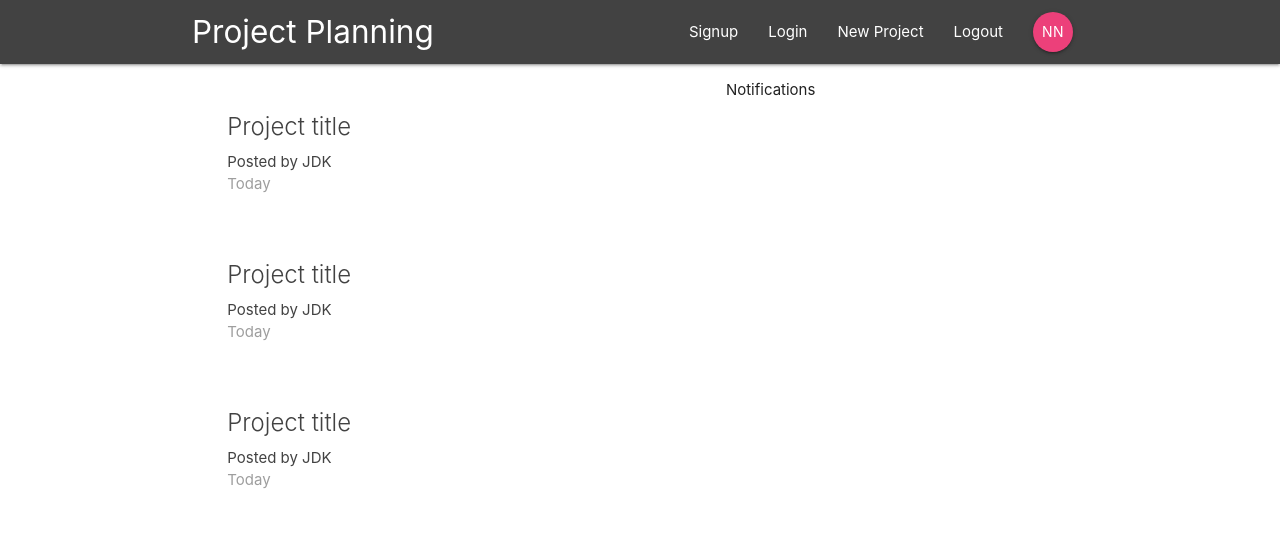
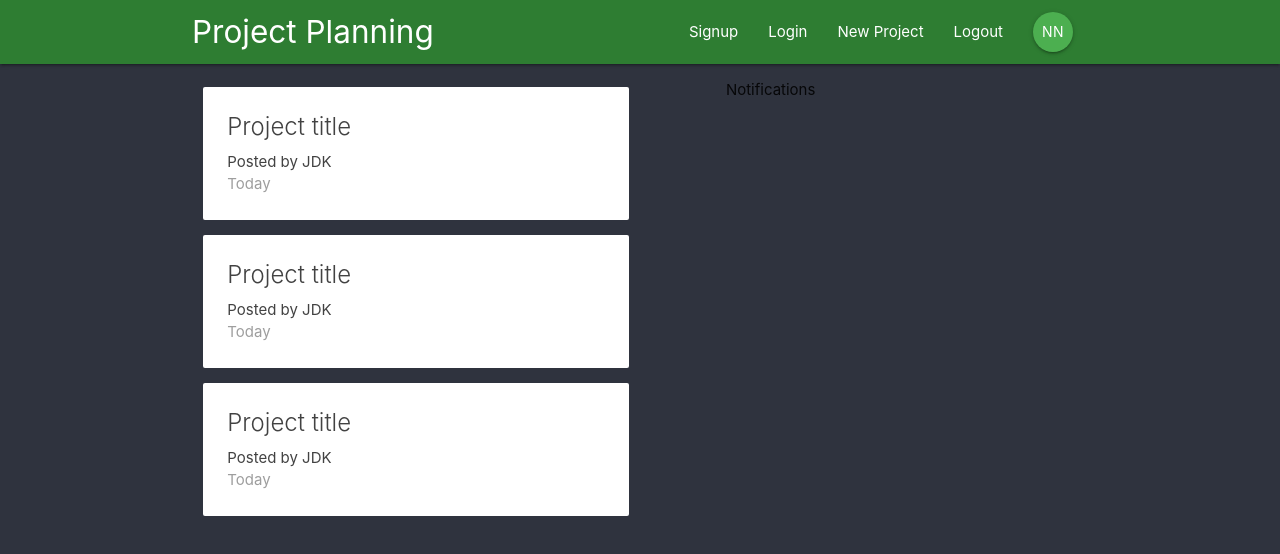
Before and after one commit to J-DK/react-redux-firebase, a React (Create React App) app: page / in a window 1280 px wide. Shown: the top 554 px of the page. Built offline with nearby package versions, Linux system fonts and the light colour scheme.

Commit message:
style(layout): modified the css

```diff
--- a/public/index.html
+++ b/public/index.html
@@ -20,6 +20,8 @@
 
     <link href="https://fonts.googleapis.com/icon?family=Material+Icons" rel="stylesheet">
 
+    <!-- Compiled and minified JavaScript -->
+    <script src="https://cdnjs.cloudflare.com/ajax/libs/materialize/1.0.0/js/materialize.min.js"></script>
 
     <!--
       Notice the use of %PUBLIC_URL% in the tags above.
--- a/src/components/layout/Navbar.js
+++ b/src/components/layout/Navbar.js
@@ -6,7 +6,7 @@ import SignedOutLinks from "./SignedOutLinks";
 
 const Navbar = () => {
     return (
-        <nav className="nav-wrapper grey darken-3">
+        <nav className="nav-wrapper green darken-3">
             <div className="container">
                 <Link to='/' className="brand-logo">
                     Project Planning
@@ -14,7 +14,6 @@ const Navbar = () => {
                 <SignedInLinks />
                 <SignedOutLinks />
             </div>
-
         </nav>
     );
 };
--- a/src/components/layout/SignedInLInks.js
+++ b/src/components/layout/SignedInLInks.js
@@ -5,9 +5,9 @@ import {NavLink} from "react-router-dom";
 const SignedInLinks = () => {
     return (
         <ul className="right">
-            <li><NavLink to="/">New Project</NavLink></li>
+            <li><NavLink to="/create">New Project</NavLink></li>
             <li><NavLink to="/">Logout</NavLink></li>
-            <li><NavLink to="/" className="btn btn-floating pink lighten-1">NN</NavLink></li>
+            <li><NavLink to="/" className="btn btn-floating green">NN</NavLink></li>
         </ul>
     );
 };
--- a/src/index.css
+++ b/src/index.css
@@ -1,3 +1,7 @@
+html {
+  min-height: 100%;
+}
+
 body {
   margin: 0;
   font-family: -apple-system, BlinkMacSystemFont, 'Segoe UI', 'Roboto', 'Oxygen',
@@ -5,9 +9,24 @@ body {
     sans-serif;
   -webkit-font-smoothing: antialiased;
   -moz-osx-font-smoothing: grayscale;
+  min-height: 100%;
+  background-color: #2f333e;
 }
 
 code {
   font-family: source-code-pro, Menlo, Monaco, Consolas, 'Courier New',
     monospace;
 }
+
+form {
+  padding: 20px;
+  margin-top: 60px;
+}
+
+form button, form h5 {
+  margin: 20px 0;
+}
+
+btn {
+  color: #26a69a !important;
+}
```
